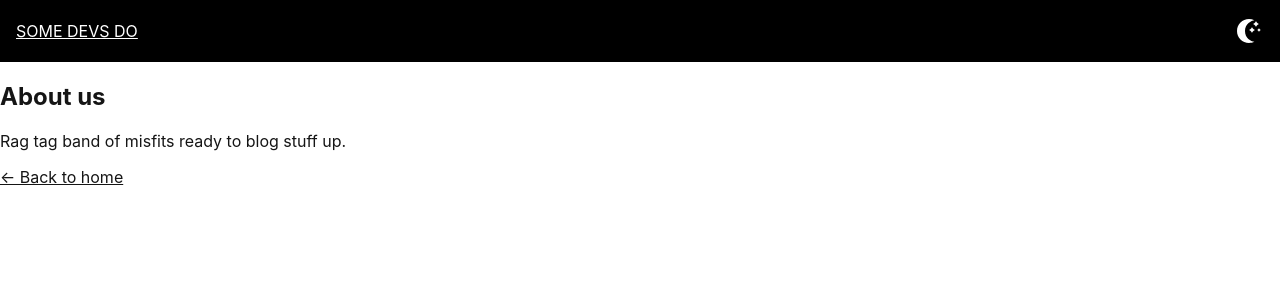
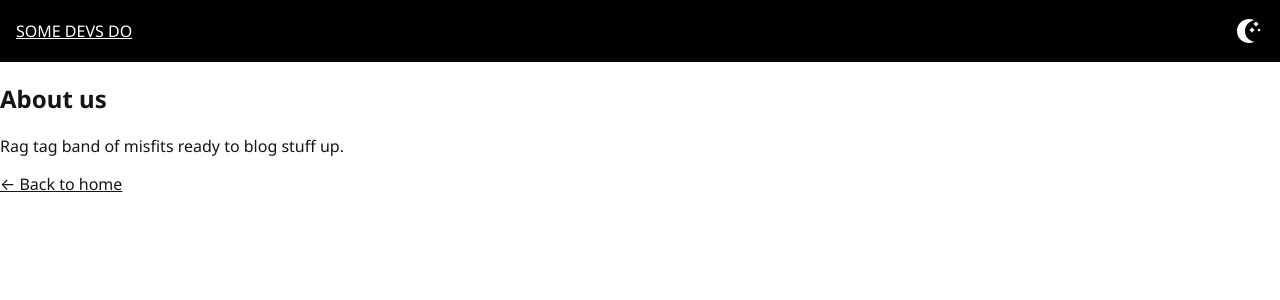
Before and after one commit to somedevsdo/blog, a Next.js app: page /about in a window 1280 px wide. Shown: the top 300 px of the page. Built offline with nearby package versions, Linux system fonts and the light colour scheme.

Commit message:
Added fonts to stylesheet
Includes:
- Line heights
- Sizes
- Font family definitions
- Heading / text variables

```diff
--- a/styles/globals.scss
+++ b/styles/globals.scss
@@ -12,6 +12,29 @@
   --size-margin-medium: 1.5rem;
   --size-margin-large: 2rem;
   --size-margin-x-large: 2.5rem;
+
+  // line heights
+  --line-height-header: 1.3;
+  --line-height-text: 1.6;
+
+  // font family
+  --font-family-default: -apple-system, BlinkMacSystemFont, Segoe UI, Roboto, Oxygen, Ubuntu,
+    Cantarell, Fira Sans, Droid Sans, Helvetica Neue, sans-serif;
+  --font-family-header: Poppins, var(--font-family-default);
+  --font-family-text: "Noto Sans", var(--font-family-default);
+
+  // heading font
+  --font-heading-x-small: 700 1.125rem / var(--line-height-header) var(--font-family-header);
+  --font-heading-small: 700 1.375rem / var(--line-height-header) var(--font-family-header);
+  --font-heading-medium: 700 1.75rem / var(--line-height-header) var(--font-family-header);
+  --font-heading-large: 700 2.25rem / var(--line-height-header) var(--font-family-header);
+  --font-heading-x-large: 700 2.75rem / var(--line-height-header) var(--font-family-header);
+
+  // text font
+  --font-text-x-small: 0.75rem / var(--line-height-text) var(--font-family-text);
+  --font-text-small: 0.875rem / var(--line-height-text) var(--font-family-text);
+  --font-text-medium: 1rem / var(--line-height-text) var(--font-family-text);
+  --font-text-large: 1.125rem / var(--line-height-text) var(--font-family-text);
 
   // old stuff, factor out when we can
   --cod-gray: #151515;
@@ -63,8 +86,7 @@ html,
 body {
   background-color: var(--background);
   color: var(--foreground);
-  font-family: -apple-system, BlinkMacSystemFont, Segoe UI, Roboto, Oxygen, Ubuntu, Cantarell,
-    Fira Sans, Droid Sans, Helvetica Neue, sans-serif;
+  font-family: var(--font-family-text);
   margin: 0;
   padding: 0;
   transition: background 0.2s ease-out;
```
